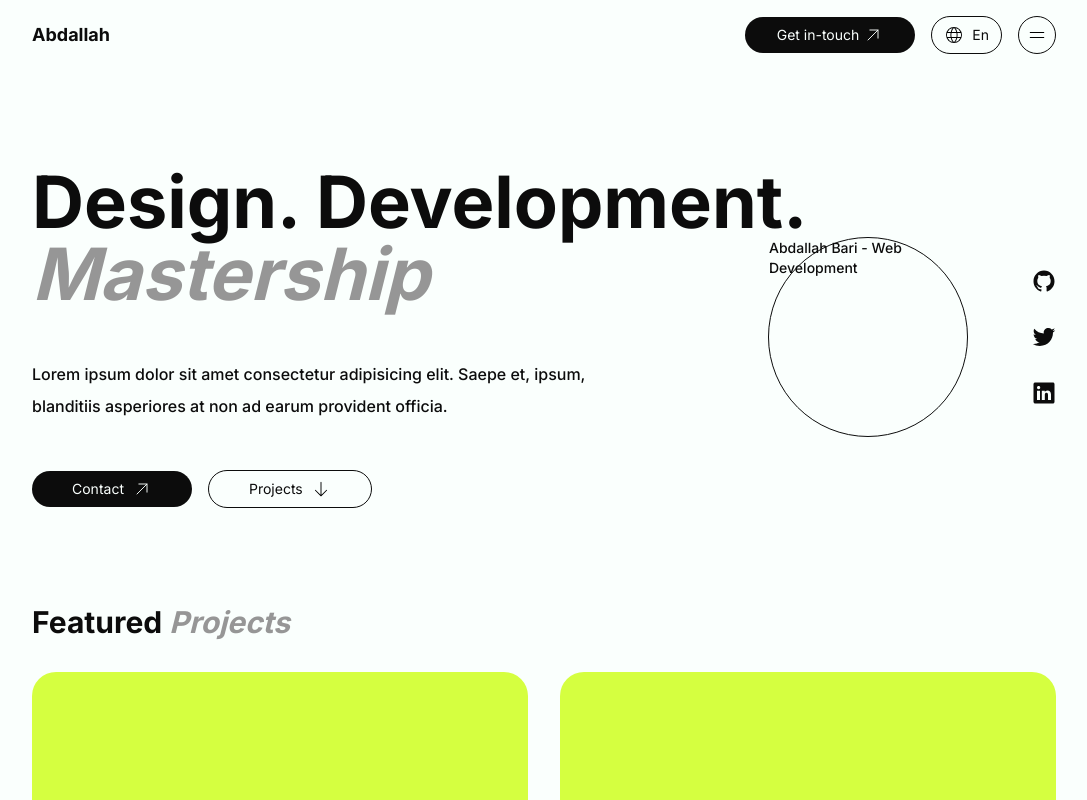
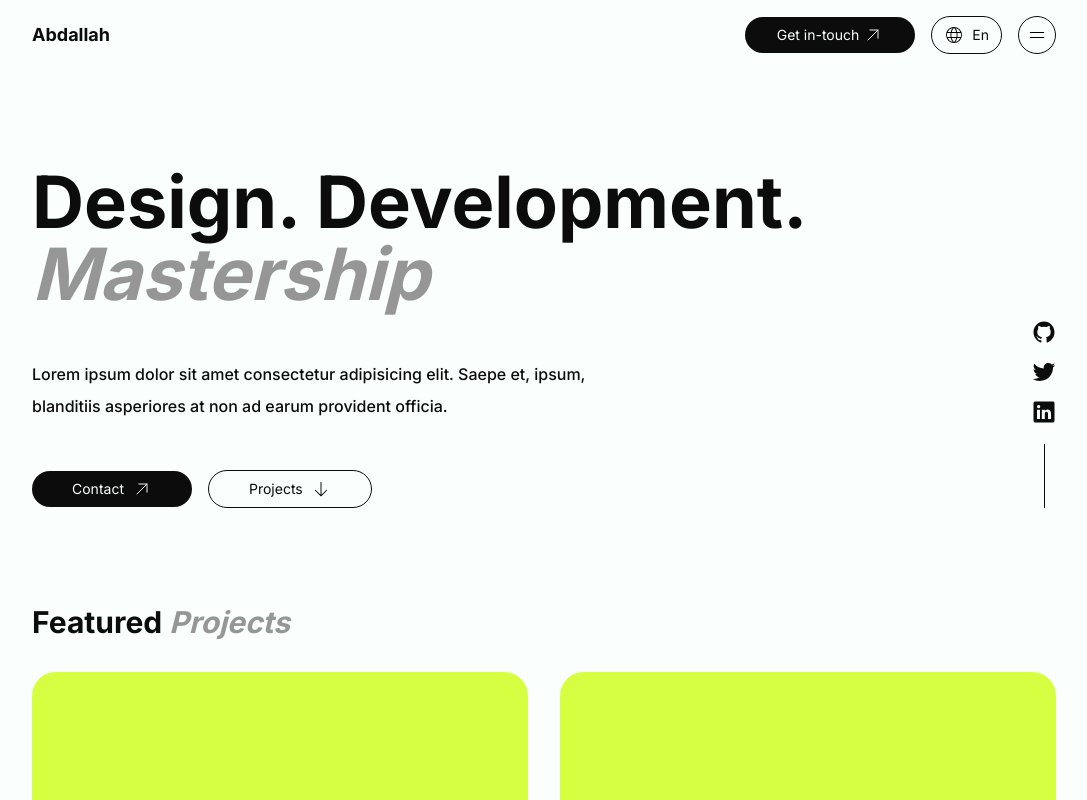
Before and after one commit to Abdallah01win/Portfolio, a Vue app: page / in a window 1280 px wide. Shown: the top 800 px of the page, without its empty margins (96-1183 px from the left). Built offline with nearby package versions, Linux system fonts and the light colour scheme.

Commit message:
redo hero circle and restyle social links

```diff
--- a/src/components/Hero.vue
+++ b/src/components/Hero.vue
@@ -20,9 +20,9 @@ export default {
         onMounted(() => {
             if (circleTextRef.value) {
                 circleTextRef.value.innerHTML = circleTextRef.value.innerText
-                    .split('')
-                    .map((char, i) => `<span style="transform:rotate(${i * 8.3}deg)">${char}</span>`)
-                    .join('');
+                    .split("")
+                    .map((char, i) => `<span style="transform:rotate(${i * 8.3}deg); transform-origin:0px 100px;" class="absolute left-[50%]">${char}</span>`)
+                    .join("");
             }
         });
         return {
@@ -57,41 +57,40 @@ export default {
                 </button>
             </div>
         </div>
-        <div class="flex gap-x-8 w-fit absolute bottom-[50%] right-0 /pb-24 translate-y-[50%]">
-            <div class="flex items-center justify-center w-[200px] h-[200px] rounded-full border border-myDark-100 relative">
+        <div class="flex gap-x-8 w-fit absolute bottom-0 right-0 pb-24 /translate-y-[-50%]">
+            <!-- <div class="flex items-center justify-center w-[200px] h-[200px] rounded-full border border-myDark-100 relative">
                 <div class="w-full h-full absolute">
                     <div ref="circleTextRef" class="text">Abdallah Bari - Web Development</div>
                 </div>
-                <!-- <ArrowUp class="w-8" /> -->
-            </div>
-            <div></div>
-            <div class="flex flex-col justify-evenly">
-                <span>
+                <ArrowUp class="w-8" />
+            </div> -->
+            <div class="flex flex-col items-center /justify-evenly gap-y-4">
+                <!-- <div class="/h-14 border-r border-myDark-100 mb-1"></div> -->
+                <div>
                     <a href="https://github.com/Abdallah01win" target="_blank">
                         <GithubLogo class="w-6 fill-myDark-100" />
                     </a>
-                </span>
-                <span>
+                </div>
+                <div>
                     <a href="https://twitter.com/AbdallahDev01" target="_blank">
                         <TwitterLogo class="w-6 fill-myDark-100" />
                     </a>
-                </span>
-                <span>
+                </div>
+                <div>
                     <a href="https://www.linkedin.com/in/abdallahbari/" target="_blank">
                         <LinkedInLogo class="w-6 fill-myDark-100" />
                     </a>
-                </span>
+                </div>
+
+                <div class="h-16 border-r border-myDark-100 mt-1"></div>
             </div>
         </div>
     </main>
 </template>
 
 <style scoped>
+
 .text span{
-    position: absolute;
-    left: 50%;
-    font: 1.2em;
-    color: brown;
     transform-origin: 0 100px;
 }
 .hero {
@@ -105,5 +104,4 @@ export default {
         radial-gradient(at 0% 65%, hsla(253, 64%, 69%, 1) 0px, transparent 50%),
         radial-gradient(at 77% 74%, hsla(264, 78%, 78%, 1) 0px, transparent 50%);
 }
-
 </style>
```
